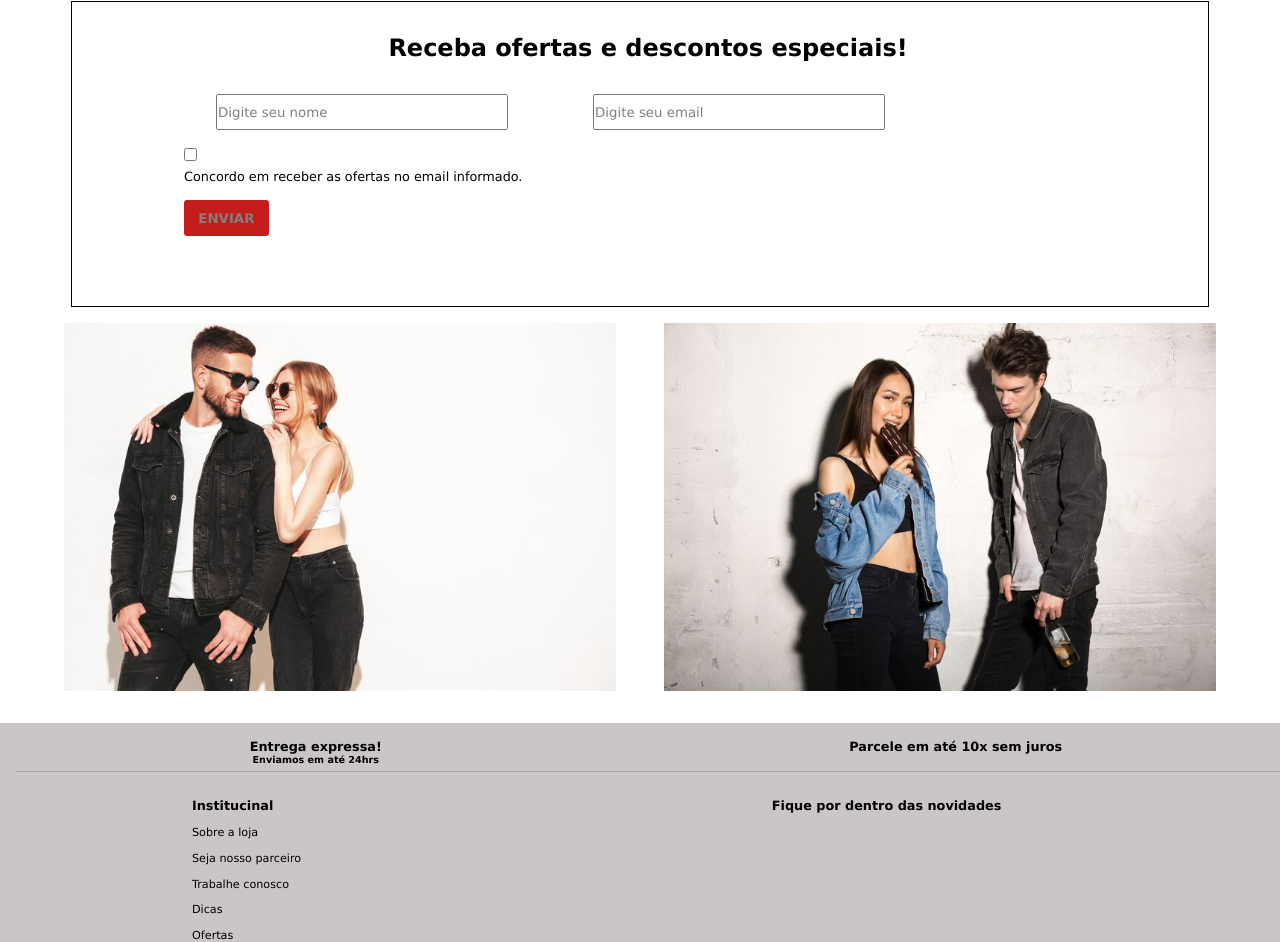
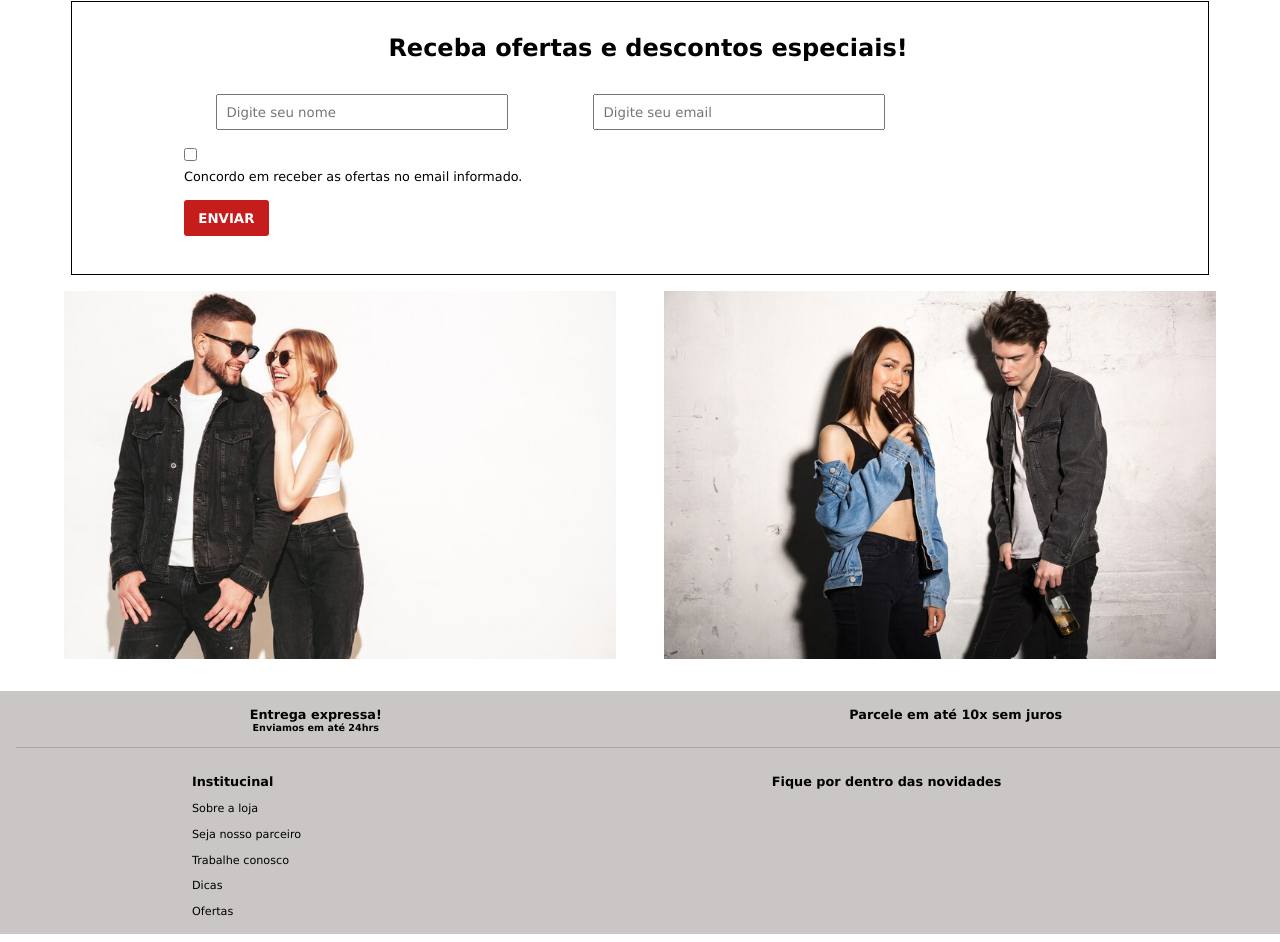
Before and after one commit to luciananader/TRABALHO-FINAL-FRONTEND-LUCIANA-NADER-EUDES-JORDAO, a plain HTML site: page index.html in a window 1280 px wide. Shown: the part 561-1503 px from the top of the page. Drawn offline with Linux system fonts and the light colour scheme.

Commit message:
Alteração Luciana

```diff
--- a/style.css
+++ b/style.css
@@ -106,10 +106,9 @@
     margin: auto;
     margin-top: 2rem;
     margin-bottom: 1rem;
-    padding: 2rem 3rem 6rem 4rem;
+    padding: 2rem 3rem 4rem 4rem;
     width: 80%;
     height: 11rem;
-
 }
 
 .email h1{
@@ -149,8 +148,8 @@
     margin-bottom: 3rem;
 }
 
-input::placeholder{
-    color: gray;
+.enviar::placeholder{
+    color: white;
 }
 
 .enviar:hover{
@@ -219,6 +218,7 @@ footer{
     margin-left: 1rem;
     text-align: center;
     border-bottom: 0.5px solid darkgrey;
+    padding-bottom: 0.5rem;
 }
 
 .footer1 h1{
@@ -235,7 +235,7 @@ font-size: 0.6rem;
     margin-top: 1rem;
     margin-left: 15%;
     text-align: justify;
-    padding-bottom: ;
+    padding-bottom: 1rem;
 }
 
 .footer2 h1{
```
Also changed, not shown: index.html (+2 -2 lines).
